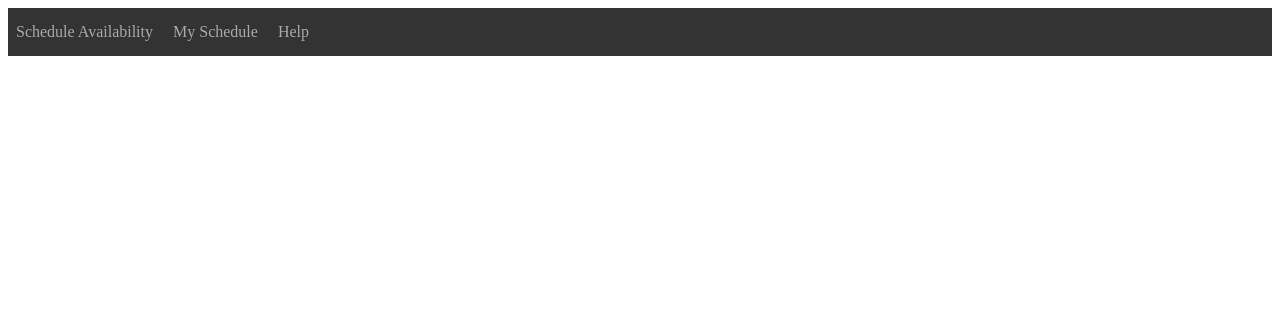
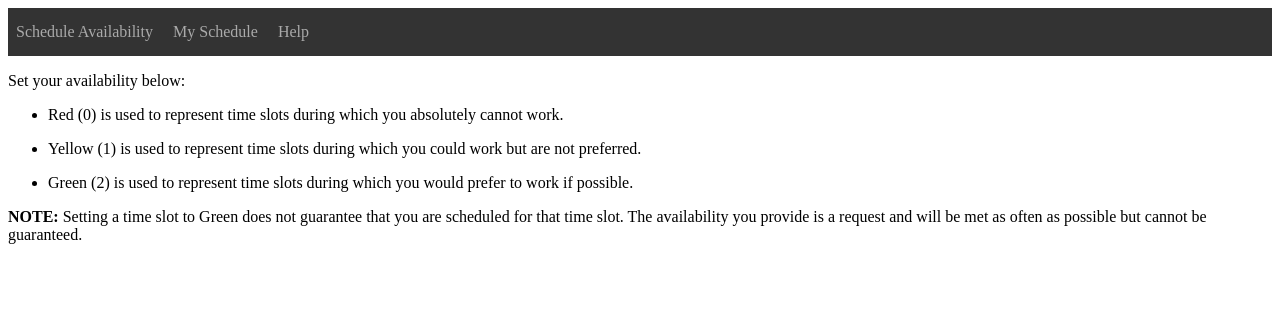
Before and after one commit to WritingCenterScheduler/application, a Flask app: template app/templates/user_availability.html in a window 1280 px wide. Shown: the top 316 px of the page. Run offline with Flask 2, Linux system fonts and the light colour scheme; the template is opened without the code that fills it, so the values that code supplies are empty; parts of the project's set-up code (start-up, migrations or seed data) failed here and were passed over; some libraries are stand-ins or nearby versions.

Commit message:
Added description to Availability

```diff
--- a/app/templates/user_availability.html
+++ b/app/templates/user_availability.html
@@ -8,6 +8,18 @@
 
 	        </ul>
 	</nav>
+
+    <p>Set your availability below:
+        <ul>
+            <li><p>Red (0) is used to represent time slots during which you absolutely cannot work.</p></li>
+            <li><p>Yellow (1) is used to represent time slots during which you could work but are not preferred. </p></li>
+            <li><p>Green (2) is used to represent time slots during which you would prefer to work if possible.</p></li>
+        </ul>
+    </p>
+
+    <p><strong>NOTE:</strong> Setting a time slot to Green does not guarantee that you are scheduled for that time
+        slot. The availability you provide is a request and will be met as often as possible but cannot be guaranteed.
+    </p>
 
      <div id="availability-table">
 
```
